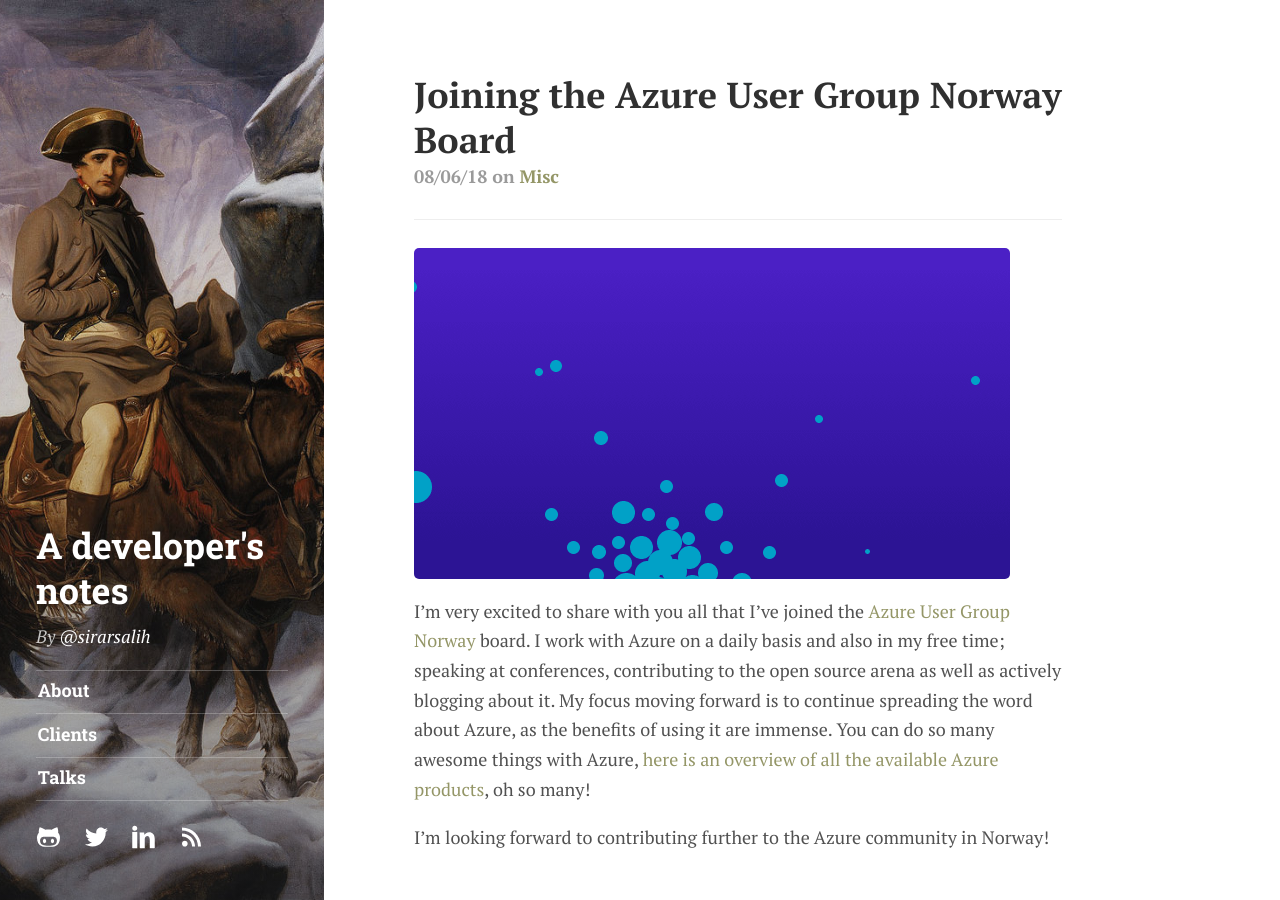
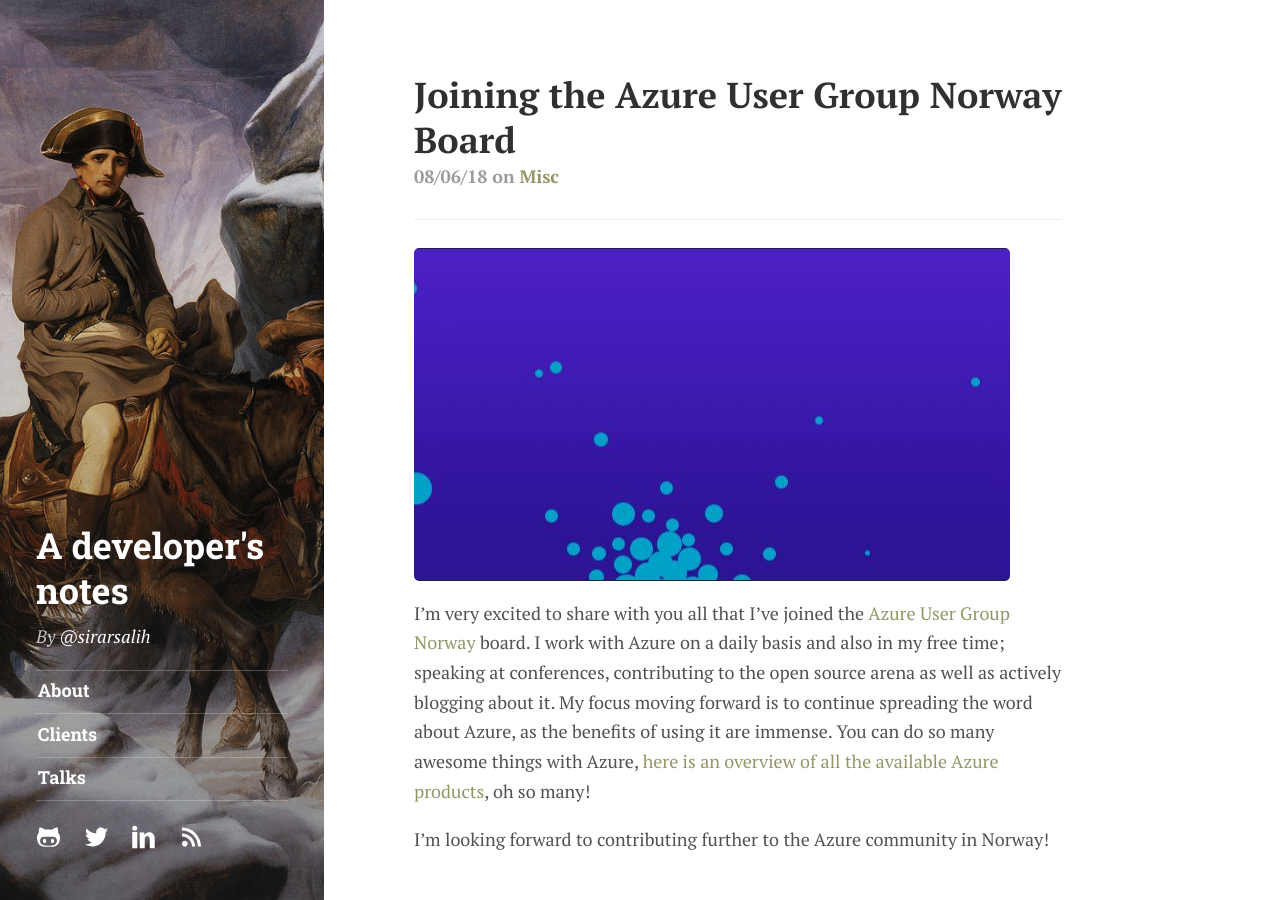
Before and after one commit to sirarsalih/sirarsalih.github.io, a Jekyll site: the page built from _posts/2018-08-06-joining-the-azure-user-group-norway-board.md, in a window 1280 px wide and 900 px high. Built offline with Jekyll 4.4.1, drawn with Linux system fonts in a browser that asks for light colours; comment, search, counter and statistics services are not loaded.

Commit message:
Remove old image. Add new image.

```diff
--- a/_posts/2018-08-06-joining-the-azure-user-group-norway-board.md
+++ b/_posts/2018-08-06-joining-the-azure-user-group-norway-board.md
@@ -5,7 +5,7 @@
 ---
 
 
-[<img src="{{ site.url }}/public/img/azure_user_group_norway.png">](https://www.meetup.com/Azure-User-Group-Norway/)
+[<img src="{{ site.url }}/public/img/azure_user_group_norway.jpg">](https://www.meetup.com/Azure-User-Group-Norway/)
 
 I'm very excited to share with you all that I've joined the [Azure User Group Norway](https://www.meetup.com/Azure-User-Group-Norway/) board. I work with Azure on a daily basis and also in my free time; speaking at conferences, contributing to the open source arena as well as actively blogging about it. My focus moving forward is to continue spreading the word about Azure, as the benefits of using it are immense. You can do so many awesome things with Azure, [here is an overview of all the available Azure products](https://azure.microsoft.com/en-us/services/), oh so many!
 
```
Also changed, not shown: public/img/azure_user_group_norway.PNG (deleted), public/img/azure_user_group_norway.jpg (added).
